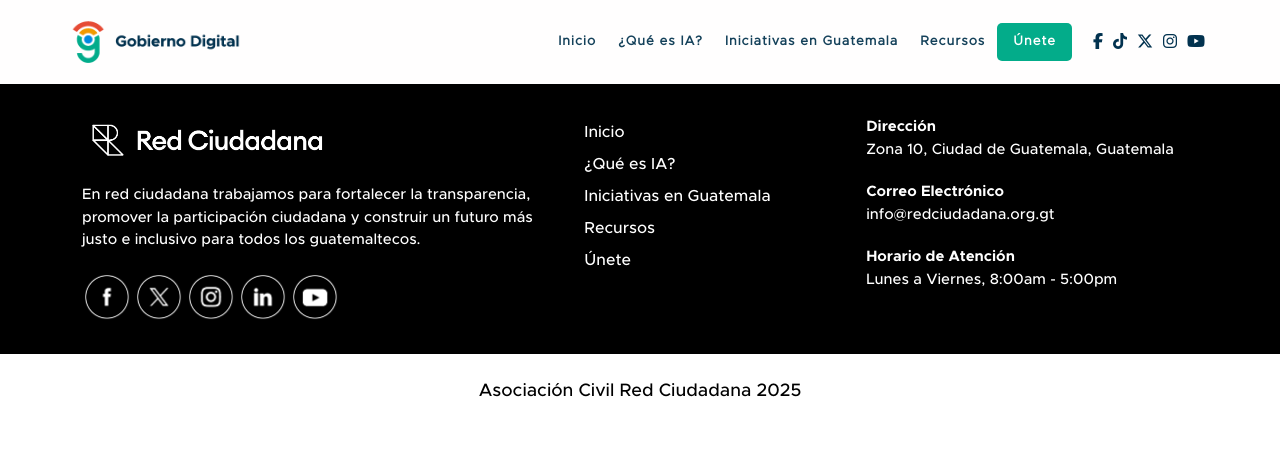
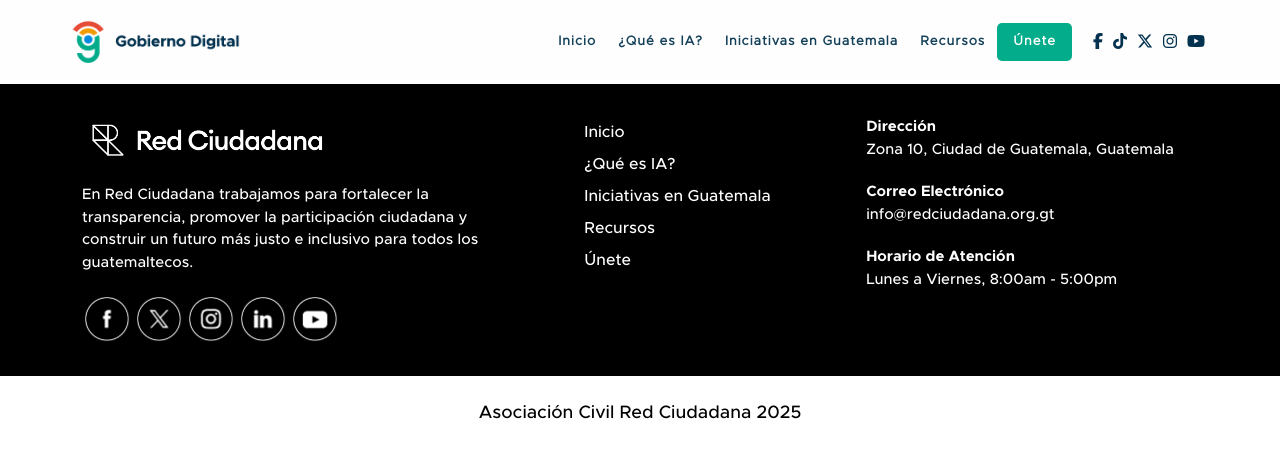
Before and after one commit to RedCiudadana/Lab_Inteligencia_Artificial, an Eleventy site: page src/base.njk in a window 1280 px wide. Built offline with nearby package versions, Linux system fonts and the light colour scheme; Eleventy itself is replaced by a stand-in of ours; files that its build step writes are made by us from their sources; what render-markdown-js would draw is missing.

Commit message:
Update base.njk

```diff
--- a/src/base.njk
+++ b/src/base.njk
@@ -118,7 +118,7 @@
                         <div class="col-lg-5 my-2">
                             <img class="logo_footer" src="/assets/img/footer_2025/WEB_PI-67.png">
                             <p class="text_footer">
-                                En red ciudadana trabajamos para fortalecer la transparencia,
+                                En Red Ciudadana trabajamos para fortalecer la transparencia,
                                 promover la participación ciudadana y construir un futuro más
                                 justo e inclusivo para todos los guatemaltecos.
                             </p>
```
